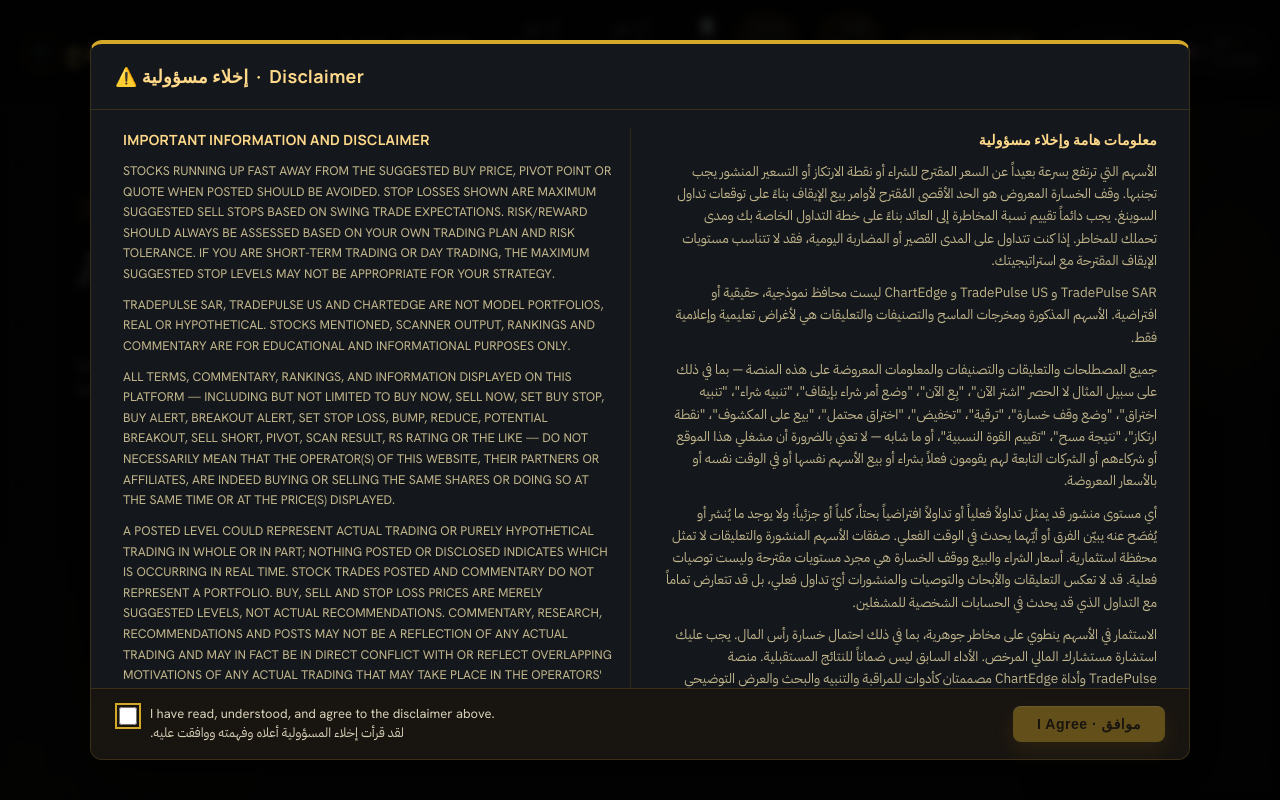
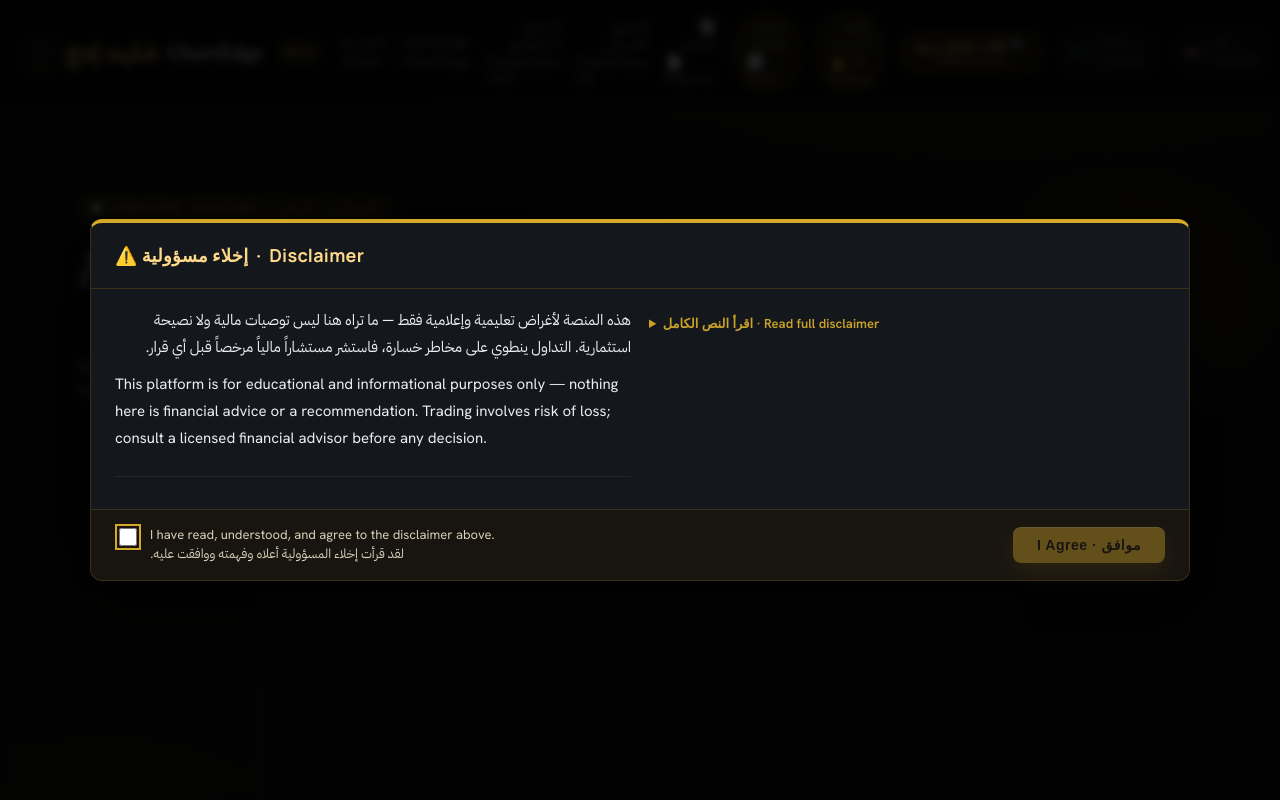
Before and after one commit to aboaziz112211/trading_suite, a Flask app: page /assistant in a window 1280 px wide. Run offline with Flask 3, Linux system fonts and the light colour scheme.

Commit message:
Simplify first-visit experience: slim disclaimer + assistant quick-starts
User feedback said the site is hard to use on first visit. Two changes:
- Disclaimer gate now leads with a 2-line plain-language summary (AR+EN);
  the full legal text collapses behind a "Read full disclaimer" expander.
  The agree checkbox and 30-day gate are unchanged.
- The assistant's first-visit welcome now shows three tappable quick-start
  chips (how do I use the site / open TASI dashboard / what is Stage 2)
  instead of leaving newcomers to guess what to type.

Co-Authored-By: Claude Fable 5 <noreply@anthropic.com>

```diff
--- a/static/style.css
+++ b/static/style.css
@@ -2815,3 +2815,27 @@ body::after{
   .sd-majlis .mj.brief{grid-column:1 / -1;}
   .sd-sec{padding:36px 18px;}
 }
+
+/* ── First-visit simplification (July 2026) ─────────────────────────
+   Disclaimer: short summary up front, full legal text behind an expander.
+   Assistant: orientation quick-start chips in the welcome message. */
+.modal-summary p{
+  font-size:15px; line-height:1.8; margin:0 0 10px; color:var(--text);
+}
+.modal-summary{border-bottom:1px solid var(--border); padding-bottom:14px; margin-bottom:14px;}
+.modal-full summary{
+  cursor:pointer; color:var(--gold); font-size:13px; font-weight:600;
+  padding:6px 0; user-select:none;
+}
+.modal-full summary:hover{color:var(--gold-hi);}
+.modal-full[open] summary{margin-bottom:10px;}
+
+.ce-chips{display:flex; flex-direction:column; gap:8px; margin:10px 0 4px; align-items:flex-start;}
+.ce-chip{
+  background:rgba(201,162,39,0.10); color:var(--gold-hi);
+  border:1px solid var(--gold); border-radius:999px;
+  padding:9px 16px; font-size:13.5px; font-weight:600; cursor:pointer;
+  font-family:var(--ar-body); transition:background .15s;
+  text-align:right;
+}
+.ce-chip:hover{background:var(--gold); color:var(--bg);}
--- a/templates/base.html
+++ b/templates/base.html
@@ -18,6 +18,14 @@
     <div class="modal-content">
       <h2 class="modal-title" id="disclaimerModalTitle">⚠️ إخلاء مسؤولية &nbsp;·&nbsp; Disclaimer</h2>
       <div class="modal-body">
+        {# Plain-language summary first — the full legal text is one tap away.
+           Keeps the legal gate but stops it being the visitor's first wall. #}
+        <div class="modal-summary">
+          <p dir="rtl" lang="ar">هذه المنصة لأغراض تعليمية وإعلامية فقط — ما تراه هنا ليس توصيات مالية ولا نصيحة استثمارية. التداول ينطوي على مخاطر خسارة، فاستشر مستشاراً مالياً مرخصاً قبل أي قرار.</p>
+          <p lang="en">This platform is for educational and informational purposes only — nothing here is financial advice or a recommendation. Trading involves risk of loss; consult a licensed financial advisor before any decision.</p>
+        </div>
+        <details class="modal-full">
+        <summary>اقرأ النص الكامل · Read full disclaimer</summary>
         <div class="modal-en" lang="en">
           <h3>IMPORTANT INFORMATION AND DISCLAIMER</h3>
           <p>STOCKS RUNNING UP FAST AWAY FROM THE SUGGESTED BUY PRICE, PIVOT POINT OR QUOTE WHEN POSTED SHOULD BE AVOIDED. STOP LOSSES SHOWN ARE MAXIMUM SUGGESTED SELL STOPS BASED ON SWING TRADE EXPECTATIONS. RISK/REWARD SHOULD ALWAYS BE ASSESSED BASED ON YOUR OWN TRADING PLAN AND RISK TOLERANCE. IF YOU ARE SHORT-TERM TRADING OR DAY TRADING, THE MAXIMUM SUGGESTED STOP LEVELS MAY NOT BE APPROPRIATE FOR YOUR STRATEGY.</p>
@@ -46,6 +54,7 @@
           <p>قد يكون لدى المشغلين أو الشركات التابعة أو مساهميهم أو مديريهم أو موظفيهم مراكز شراء أو بيع في الأوراق المالية المعروضة هنا، وقد يقومون بشرائها أو بيعها دون إشعار.</p>
           <p>يُحظر إعادة التوزيع دون إذن خطّي مسبق. © 2026 — جميع الحقوق محفوظة.</p>
         </div>
+        </details>
       </div>
       <div class="modal-footer">
         <label class="modal-check">
@@ -385,7 +394,28 @@
         if (read('ce_welcomed') === '1' || launcher.hidden || !widget.hidden) return;
         store('ce_welcomed', '1');
         openW();                       // unhides widget + greets (welcome + offer to help)
-        bubble("🌟 كيف أقدر أساعدك اليوم؟\nHow can I help you today?", 'bot');
+        bubble("🌟 جديد هنا؟ اختر من أين تبدأ:\nNew here? Pick a place to start:", 'bot');
+        // Orientation quick-starts — tappable chips so a first-time visitor
+        // doesn't have to figure out what to type or where to click.
+        var chips = document.createElement('div');
+        chips.className = 'ce-chips'; chips.dir = 'rtl';
+        function chip(label, fn){
+          var b = document.createElement('button');
+          b.type = 'button'; b.className = 'ce-chip'; b.textContent = label;
+          b.addEventListener('click', fn); chips.appendChild(b);
+        }
+        chip('🚀 كيف أستخدم الموقع؟', function(){
+          input.value = 'أنا زائر جديد — اشرح لي بخطوات بسيطة كيف أستخدم الموقع وماذا أفتح أولاً';
+          form.dispatchEvent(new Event('submit', {cancelable: true}));
+        });
+        chip('📈 افتح لوحة السوق السعودي', function(){
+          window.location.href = "{{ url_for('product_page', key='tradepulse_sar') }}";
+        });
+        chip('❓ ما معنى سهم في المرحلة الثانية؟', function(){
+          input.value = 'ما معنى سهم في المرحلة الثانية؟ اشرح ببساطة';
+          form.dispatchEvent(new Event('submit', {cancelable: true}));
+        });
+        msgs.appendChild(chips); msgs.scrollTop = msgs.scrollHeight;
         playChime();
       }
 
```
